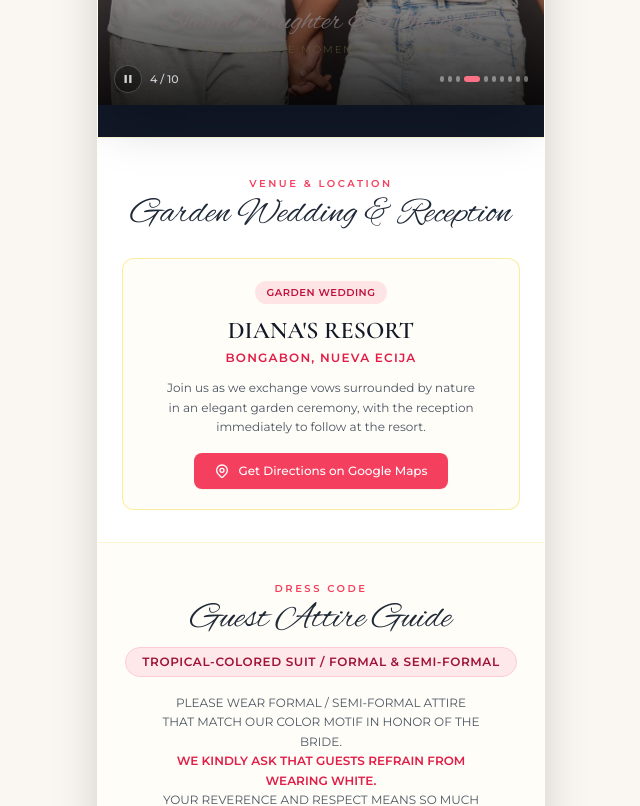
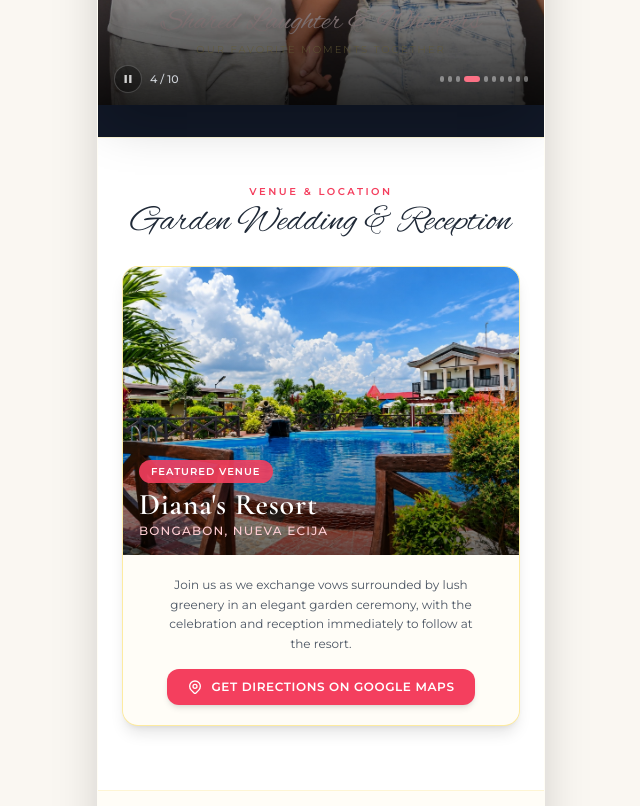
Before and after one commit to monaarontech/wedding-rsvp-app, a React (Vite) app: page / in a window 1280 px wide. Shown: the part 1360-2166 px from the top of the page, without its empty margins (319-959 px from the left). Built offline with nearby package versions, Linux system fonts and the light colour scheme; no server answers.

Commit message:
Add feature resort photo to Diana's Resort venue section with subtle zoom-hover effect

```diff
--- a/src/components/LocationGuide.jsx
+++ b/src/components/LocationGuide.jsx
@@ -2,29 +2,45 @@ import React from 'react';
 
 export default function LocationGuide() {
   return (
-    <section class="px-6 py-8 border-t border-amber-100/70 text-center bg-white">
+    <section class="px-6 py-10 border-t border-amber-100/70 text-center bg-white">
       <span class="text-[10px] tracking-[0.25em] text-rose-500 font-semibold uppercase">Venue &amp; Location</span>
       <h2 class="font-script text-4xl text-gray-800 mb-6">Garden Wedding &amp; Reception</h2>
 
-      {/* Diana's Resort Venue Card */}
-      <div class="p-5 rounded-xl border border-amber-200/80 bg-amber-50/40 text-center shadow-xs">
-        <span class="inline-block bg-rose-100 text-rose-700 text-[10px] font-bold uppercase tracking-wider px-3 py-1 rounded-full mb-3">
-          Garden Wedding
+      {/* Diana's Resort Featured Visual Card */}
+      <div class="rounded-2xl overflow-hidden shadow-lg border border-amber-200/80 bg-white mb-6 group transition duration-300">
+        {/* Large Feature Resort Image */}
+        <div class="relative h-64 sm:h-72 overflow-hidden bg-gray-100">
+          <img
+            src="/images/media_1790725136879.jpg"
+            alt="Diana's Resort Garden & Swimming Pool Showcase"
+            class="w-full h-full object-cover transform group-hover:scale-105 transition-transform duration-700 ease-out"
+          />
+          <div class="absolute inset-0 bg-gradient-to-t from-black/60 via-black/10 to-transparent pointer-events-none" />
+
+          <div class="absolute bottom-4 inset-x-4 text-left text-white">
+            <span class="inline-block bg-rose-500/90 backdrop-blur-xs text-white text-[10px] font-bold uppercase tracking-widest px-3 py-1 rounded-full mb-1 shadow-sm">
+              Featured Venue
             </span>
-        <h3 class="font-serifTitle text-2xl font-bold text-gray-900 leading-tight mb-1">
-          DIANA'S RESORT
+            <h3 class="font-serifTitle text-2xl sm:text-3xl font-bold tracking-wide text-white drop-shadow-md">
+              Diana's Resort
             </h3>
-        <p class="text-xs font-semibold text-rose-600 uppercase tracking-widest mb-3">
-          BONGABON, NUEVA ECIJA
+            <p class="text-xs text-rose-200 uppercase tracking-widest font-medium">
+              Bongabon, Nueva Ecija
             </p>
+          </div>
+        </div>
+
+        {/* Venue Information Details */}
+        <div class="p-5 bg-amber-50/40 text-center">
           <p class="text-xs text-gray-600 max-w-xs mx-auto leading-relaxed mb-4">
-          Join us as we exchange vows surrounded by nature in an elegant garden ceremony, with the reception immediately to follow at the resort.
+            Join us as we exchange vows surrounded by lush greenery in an elegant garden ceremony, with the celebration and reception immediately to follow at the resort.
           </p>
+
           <a
             href="https://maps.google.com/?q=Diana's+Resort+Bongabon+Nueva+Ecija"
             target="_blank"
             rel="noopener noreferrer"
-          class="inline-flex items-center gap-2 bg-rose-500 hover:bg-rose-600 text-white text-xs font-medium px-5 py-2.5 rounded-lg shadow-sm transition"
+            class="inline-flex items-center gap-2 bg-rose-500 hover:bg-rose-600 text-white text-xs font-semibold uppercase tracking-wider px-5 py-2.5 rounded-xl shadow-md transition transform active:scale-95 cursor-pointer"
           >
             <svg class="w-4 h-4" fill="none" stroke="currentColor" viewBox="0 0 24 24">
               <path stroke-linecap="round" stroke-linejoin="round" stroke-width="2" d="M17.657 16.657L13.414 20.9a1.998 1.998 0 01-2.827 0l-4.244-4.243a8 8 0 1111.314 0z"/>
@@ -33,6 +49,7 @@ export default function LocationGuide() {
             <span>Get Directions on Google Maps</span>
           </a>
         </div>
+      </div>
     </section>
   );
 }
```
Also changed, not shown: public/images/media_1790725136879.jpg (added), 1 other file (tests, documents, lock files or other folders). Lines whose indentation alone changed are shown as unchanged.
